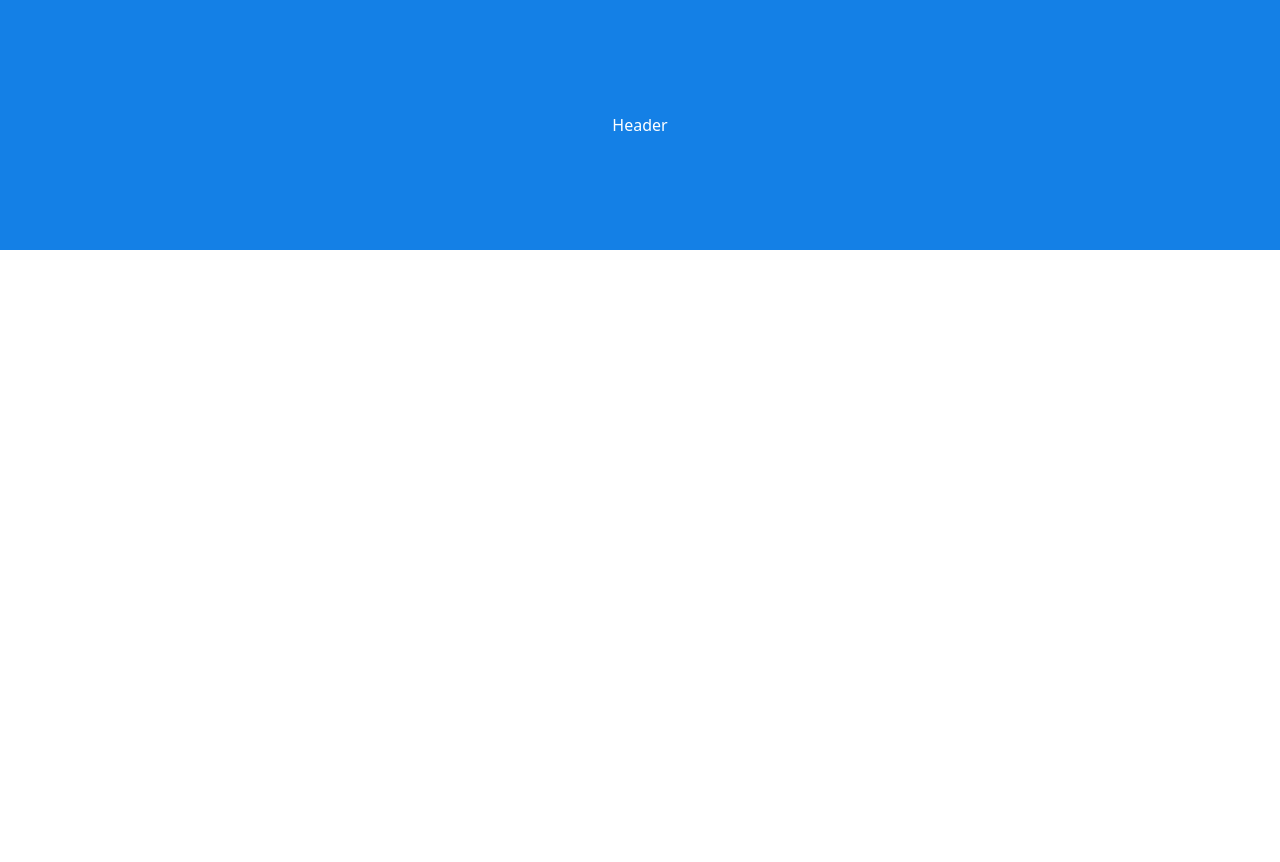
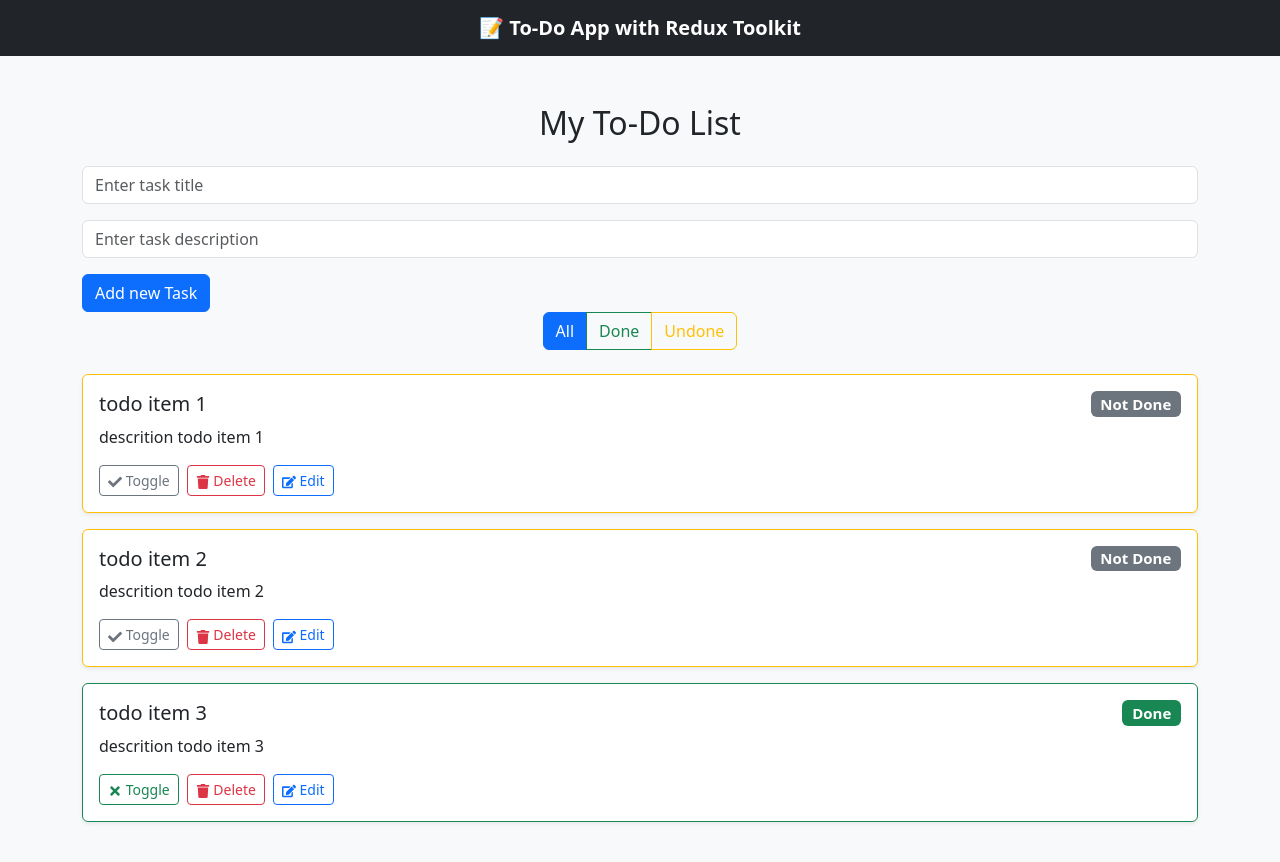
Before and after one commit to aya-othmen7/ToDo-app, a React (Create React App) app: page / in a window 1280 px wide. Before the commit the page ends 800 px from the top, so only its background shows below. Built offline with nearby package versions, Linux system fonts and the light colour scheme.

Commit message:
enhance app style and add ability to show all tasks

```diff
--- a/package.json
+++ b/package.json
@@ -12,6 +12,7 @@
     "react": "^19.1.1",
     "react-bootstrap": "^2.10.10",
     "react-dom": "^19.1.1",
+    "react-icons": "^5.5.0",
     "react-redux": "^9.2.0",
     "react-scripts": "5.0.1",
     "web-vitals": "^2.1.4"
--- a/src/App.css
+++ b/src/App.css
@@ -1,5 +1,7 @@
 .App {
   text-align: center;
+  font-family: "Segoe UI", Tahoma, Geneva, Verdana, sans-serif;
+  padding: 1rem;
 }
 
 .App-logo {
@@ -22,3 +24,27 @@
   align-items: center;
   color: white;
 }
+
+.todo-list {
+width: 70%;
+margin: 0 auto;
+margin-top: 20px;
+}
+.todo-item {
+width: 100%;
+display: flex;
+justify-content: space-between;
+align-items: center;
+padding: 1.1em;
+border-radius: 8px;
+box-shadow: -1px 0px 5px 4px rgba(212, 212, 212, 0.5);
+margin-top: 10px;
+}
+
+.done {
+background-color: rgb(184, 235, 184);
+}
+
+.undone {
+background-color: rgb(250, 164, 164);
+}
--- a/src/App.js
+++ b/src/App.js
@@ -1,11 +1,13 @@
-import logo from './logo.svg';
-import './App.css';
-import Header from './components/Header';
+import React from "react";
+import "bootstrap/dist/css/bootstrap.min.css";
+import Header from "./components/Header";
+import ListTask from "./components/ListTask";
 
 function App() {
   return (
-    <div className="App">
-      <Header/>
+    <div className="App bg-light min-vh-100">
+      <Header />
+      <ListTask />
     </div>
   );
 }
--- a/src/components/EditTask.js
+++ b/src/components/EditTask.js
@@ -1,13 +1,12 @@
 import { useState } from "react";
-import { Form } from "react-bootstrap";
-import Button from "react-bootstrap/Button";
-import Modal from "react-bootstrap/Modal";
+import { Form, Button, Modal } from "react-bootstrap";
 import { useDispatch } from "react-redux";
 import { editTasks } from "../redux/TaskSlice/TaskSlice";
+import { FaEdit } from "react-icons/fa";
 
 const EditTask = ({ id }) => {
   const dispatch = useDispatch();
-  const [taskToEdit, editTask] = useState({
+  const [editedTask, setEditedTask] = useState({
     title: "",
     description: "",
   });
@@ -16,52 +15,56 @@ const EditTask = ({ id }) => {
   const handleClose = () => setShow(false);
   const handleShow = () => setShow(true);
 
+  const handleEdit = () => {
+    if (editedTask.title.trim() === "" || editedTask.description.trim() === "") return;
+    dispatch(editTasks({ id, taskToEdit: editedTask }));
+    handleClose();
+  };
+
   return (
-    <div>
-      <Button variant="primary" onClick={handleShow}>
-        Edit Task
+    <>
+      <Button variant="outline-primary" size="sm" onClick={handleShow}>
+        <FaEdit /> Edit
       </Button>
 
-      <Modal show={show} onHide={handleClose}>
-        <Modal.Header></Modal.Header>
+      <Modal show={show} onHide={handleClose} centered>
+        <Modal.Header closeButton>
+          <Modal.Title>Edit Task</Modal.Title>
+        </Modal.Header>
         <Modal.Body>
           <Form>
-            <Form.Group className="mb-3" controlId="formBasicTitle">
+            <Form.Group controlId="formBasicTitle" className="mb-3">
+              <Form.Label>Title</Form.Label>
               <Form.Control
                 type="text"
                 placeholder="Enter task title"
-                onChange={(e) => {
-                  editTask({ ...taskToEdit, title: e.target.value });
-                }}
+                value={editedTask.title}
+                onChange={(e) => setEditedTask({ ...editedTask, title: e.target.value })}
               />
             </Form.Group>
-            <Form.Group className="mb-3" controlId="formBasicDescription">
+
+            <Form.Group controlId="formBasicDescription">
+              <Form.Label>Description</Form.Label>
               <Form.Control
-                type="text"
+                as="textarea"
+                rows={3}
                 placeholder="Enter task description"
-                onChange={(e) => {
-                  editTask({ ...taskToEdit, description: e.target.value });
-                }}
+                value={editedTask.description}
+                onChange={(e) => setEditedTask({ ...editedTask, description: e.target.value })}
               />
             </Form.Group>
           </Form>
         </Modal.Body>
         <Modal.Footer>
           <Button variant="secondary" onClick={handleClose}>
-            Close
+            Cancel
           </Button>
-          <Button
-            variant="primary"
-            onClick={() => {
-              handleClose();
-              dispatch(editTasks({ id: id, taskToEdit }))
-            }}
-          >
-            Edit Task
+          <Button variant="primary" onClick={handleEdit}>
+            Save Changes
           </Button>
         </Modal.Footer>
       </Modal>
-    </div>
+    </>
   );
 };
 
--- a/src/components/Header.js
+++ b/src/components/Header.js
@@ -1,9 +1,16 @@
-import React from 'react'
+import React from "react";
+import { Navbar, Container } from "react-bootstrap";
 
-function Header() {
+const Header = () => {
   return (
-    <div className='app-header'>Header</div>
-  )
-}
+    <Navbar bg="dark" variant="dark" expand="lg" className="mb-4">
+      <Container>
+        <Navbar.Brand className="mx-auto fw-bold">
+          📝 To-Do App with Redux Toolkit
+        </Navbar.Brand>
+      </Container>
+    </Navbar>
+  );
+};
 
-export default Header
+export default Header;
--- a/src/components/ListTask.js
+++ b/src/components/ListTask.js
@@ -1,26 +1,49 @@
-import React from "react";
+import React, { useState } from "react";
 import { useSelector } from "react-redux";
 import Task from "./Task";
 import AddTask from "./AddTask";
-import { useState } from "react";
-import { Button } from "react-bootstrap";
+import { Button, ButtonGroup, Container } from "react-bootstrap";
 
 const ListTask = () => {
   const tasks = useSelector((state) => state.task.tasklist);
-  console.log(tasks);
-  const [showDone, setshowDone] = useState(false);
+  const [filter, setFilter] = useState("all");
+
+  // Filter logic
+  const filteredTasks = tasks.filter((task) => {
+    if (filter === "all") return true;
+    if (filter === "done") return task.isDone;
+    if (filter === "undone") return !task.isDone;
+    return true;
+  });
+
   return (
-    <div className="todo-list">
+    <Container className="py-4">
+      <h2 className="mb-4 text-center">My To-Do List</h2>
+
       <AddTask />
-      <Button onClick={() => setshowDone(!showDone)}>
-        {showDone ? "show undone" : "show done"}
-      </Button>
-      {tasks
-        .filter((task) => task.isDone === showDone)
-        .map((task) => (
-          <Task task={task} />
-        ))}
-    </div>
+
+      {/* Filter Buttons */}
+      <div className="d-flex justify-content-center mb-4">
+        <ButtonGroup>
+          <Button variant={filter === "all" ? "primary" : "outline-primary"} onClick={() => setFilter("all")}>
+            All
+          </Button>
+          <Button variant={filter === "done" ? "success" : "outline-success"} onClick={() => setFilter("done")}>
+            Done
+          </Button>
+          <Button variant={filter === "undone" ? "warning" : "outline-warning"} onClick={() => setFilter("undone")}>
+            Undone
+          </Button>
+        </ButtonGroup>
+      </div>
+
+      {/* Display Tasks */}
+      {filteredTasks.length > 0 ? (
+        filteredTasks.map((task) => <Task key={task.id} task={task} />)
+      ) : (
+        <p className="text-center text-muted">No tasks to show.</p>
+      )}
+    </Container>
   );
 };
 
--- a/src/components/Task.js
+++ b/src/components/Task.js
@@ -2,19 +2,45 @@ import React from "react";
 import { useDispatch } from "react-redux";
 import { deleteTask, doneTask } from "../redux/TaskSlice/TaskSlice";
 import EditTask from "./EditTask";
+import { Button, Badge, Card } from "react-bootstrap";
+import { FaTrash, FaCheck, FaTimes } from "react-icons/fa";
 
 const Task = ({ task }) => {
-  const dispatch=useDispatch();
+  const dispatch = useDispatch();
+
   return (
-    <div className={`todo-item ${task.isDone?"done" : "undone"}`}>
-      <div className="text">
-        <h2>{task.title}</h2>
-        <p>{task.description}</p>
-        <span onClick={()=>dispatch(doneTask({id: task.id}))}>{task.isDone ? "Done" : "Not Done"}</span>
-        <button onClick={()=>dispatch(deleteTask({id: task.id}))}>Delete</button>
-        <EditTask id ={task.id}/>
-      </div>
-    </div>
+    <Card className={`mb-3 shadow-sm ${task.isDone ? "border-success" : "border-warning"}`}>
+      <Card.Body>
+        <Card.Title className="d-flex justify-content-between align-items-center">
+          <span>{task.title}</span>
+          <Badge bg={task.isDone ? "success" : "secondary"}>
+            {task.isDone ? "Done" : "Not Done"}
+          </Badge>
+        </Card.Title>
+
+        <Card.Text>{task.description}</Card.Text>
+
+        <div className="d-flex gap-2">
+          <Button
+            variant={task.isDone ? "outline-success" : "outline-secondary"}
+            size="sm"
+            onClick={() => dispatch(doneTask({ id: task.id }))}
+          >
+            {task.isDone ? <FaTimes /> : <FaCheck />} Toggle
+          </Button>
+
+          <Button
+            variant="outline-danger"
+            size="sm"
+            onClick={() => dispatch(deleteTask({ id: task.id }))}
+          >
+            <FaTrash /> Delete
+          </Button>
+
+          <EditTask id={task.id} />
+        </div>
+      </Card.Body>
+    </Card>
   );
 };
 
```
Also changed, not shown: 1 other file (tests, documents, lock files or other folders).
